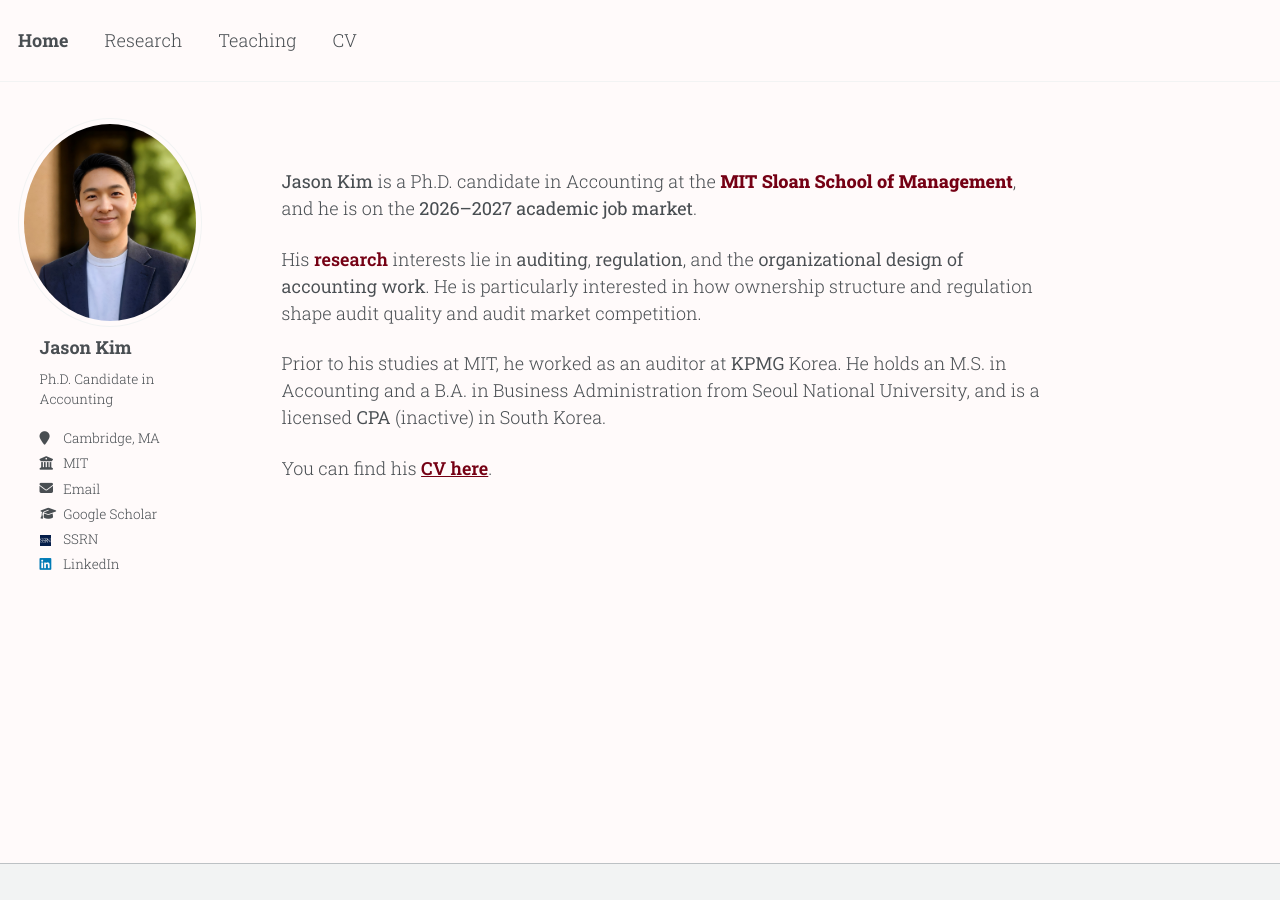
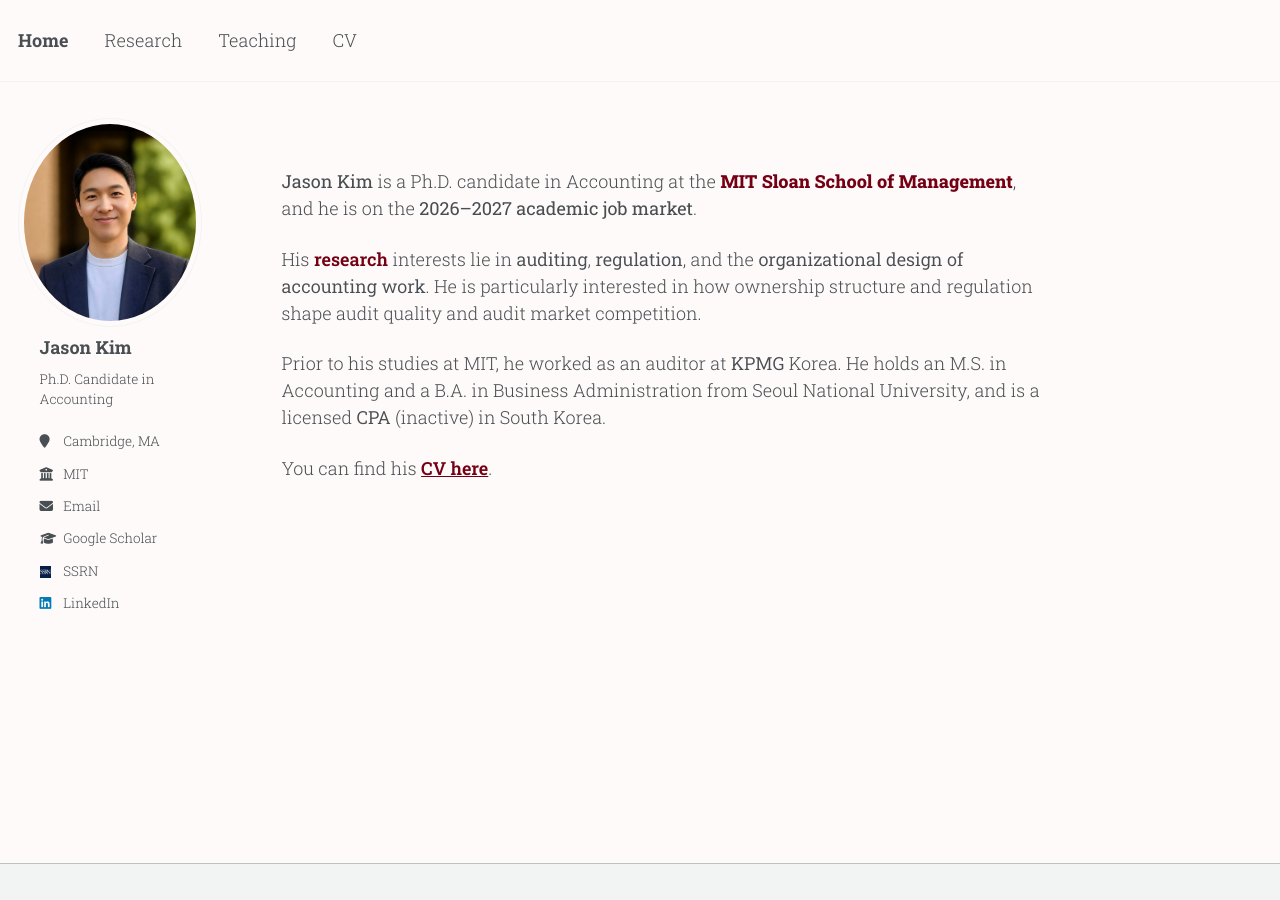
Before and after one commit to jgkim262/jgkim262.github.io, a Jekyll site: the page built from _pages/about.md, in a window 1280 px wide. Built offline with Jekyll 4.4.1, drawn with Linux system fonts in a browser that asks for light colours; a style sheet for code colours, icons or effects is not loaded.

Commit message:
Update _sidebar.scss

```diff
--- a/_sass/layout/_sidebar.scss
+++ b/_sass/layout/_sidebar.scss
@@ -326,7 +326,7 @@
 
   li {
     white-space: nowrap;
-    line-height: 1.37; // uniform pitch for every row, Cambridge through LinkedIn
+    line-height: 1.9; // uniform pitch for every row, Cambridge through LinkedIn
     // Flex so the icon is geometrically centred on the label's midline,
     // instead of sitting on the text baseline.
     display: flex;
```
